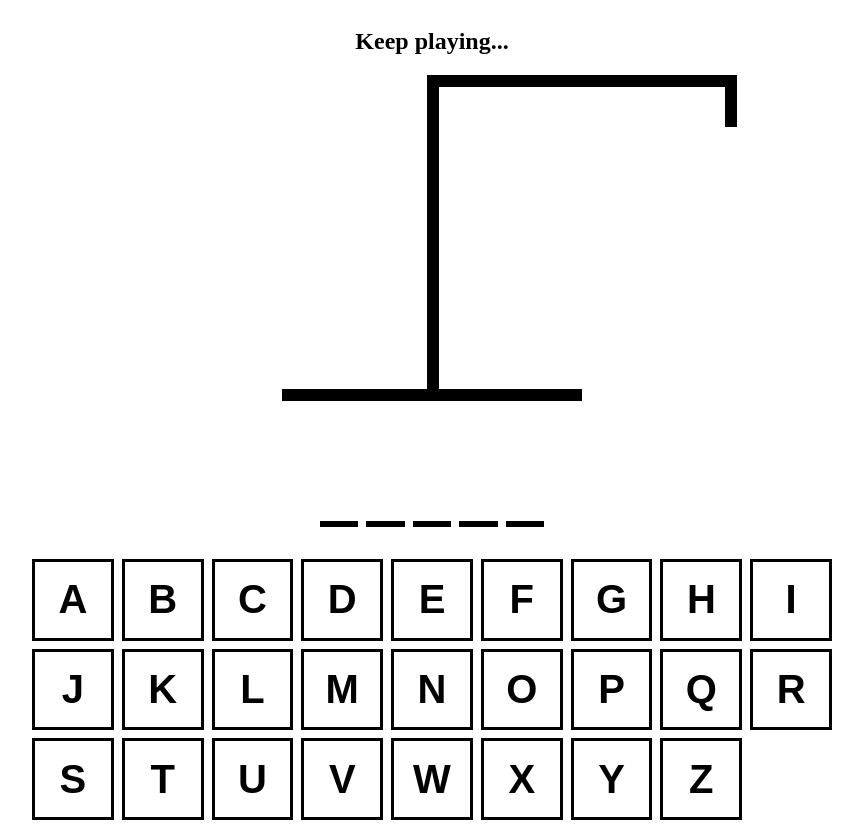
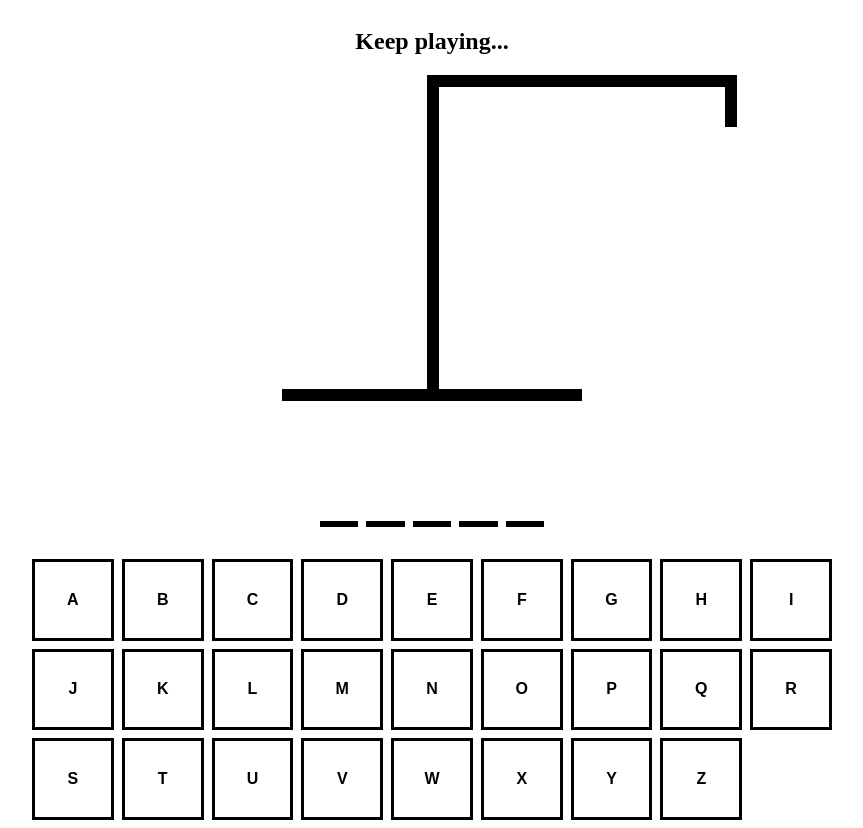
Before and after one commit to Ser13592/React-Projects, a React (Vite) app in the folder hangman/hangman/: page / in a window 1280 px wide. Shown: the whole page, without its empty margins (208-1071 px from the left). Built offline with nearby package versions, Linux system fonts and the light colour scheme.

Commit message:
Organie keyboard style files

```diff
--- a/hangman/hangman/src/components/Keyboard.tsx
+++ b/hangman/hangman/src/components/Keyboard.tsx
@@ -44,11 +44,7 @@ export function Keyboard({
 }: KeyboardProps) {
   return (
     <div
-      style={{
-        display: "grid",
-        gridTemplateColumns: "repeat(auto-fit, minmax(75px, 1fr))",
-        gap: ".5rem",
-      }}
+      className={`${styles.maink}`}
     >
       {KEYS.map(key => {
         const isActive = activeLetters.includes(key)
--- a/hangman/hangman/src/keyboard.module.css
+++ b/hangman/hangman/src/keyboard.module.css
@@ -1,9 +1,15 @@
+.maink{
+    display: grid;
+    grid-template-columns: repeat(auto-fit, minmax(40px, 1fr));
+    gap: .5rem;
+}
+
 .btn {
   width: 100%;
   border: 3px solid black;
-  background: none;
+  background: green;
   aspect-ratio: 1 / 1;
-  font-size: 2.5rem;
+  font-size: 1.5rem;
   text-transform: uppercase;
   padding: .5rem;
   font-weight: bold;
@@ -11,6 +17,26 @@
   color: black;
 }
 
+@media screen and (min-width: 600px) {
+
+  .btn {
+    width: 100%;
+    border: 3px solid black;
+    background: none;
+    aspect-ratio: 1 / 1;
+    font-size: 1rem;
+    text-transform: uppercase;
+    padding: .5rem;
+    font-weight: bold;
+    cursor: pointer;
+    color: black;
+  }
+  .maink{
+    display: grid;
+    grid-template-columns: repeat(auto-fit, minmax(75px, 1fr));
+    gap: .5rem;
+}
+}
 .btn.active {
   background-color: hsl(200, 100%, 50%);
   color: white;
```
